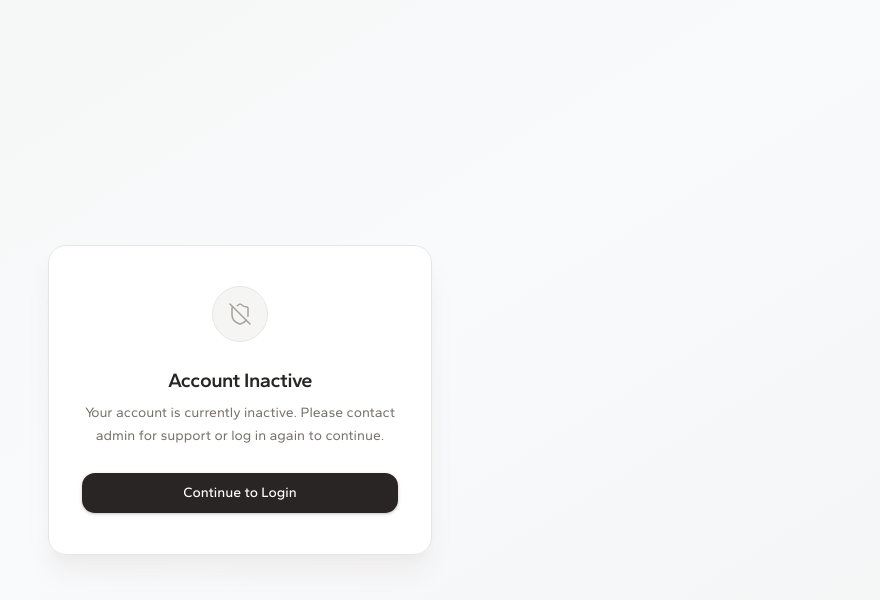
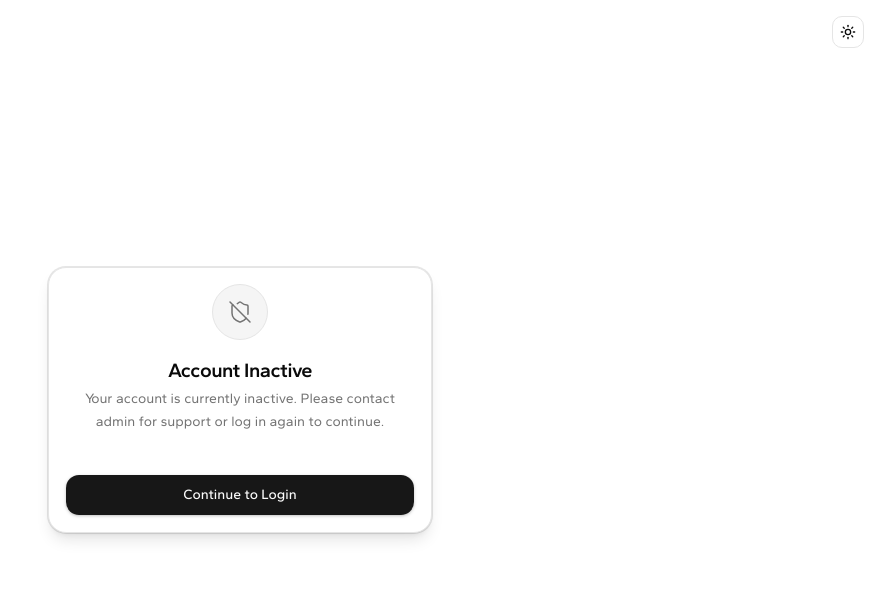
Before and after one commit to Hal0-hal0/saktra, a Next.js app: page /inactive in a window 1280 px wide. Shown: the top 600 px of the page, without its empty margins (400-1280 px from the left). Built offline with nearby package versions, Linux system fonts and the light colour scheme; no server answers.

Commit message:
Add inactive page with card UI and dark mode support

```diff
--- a/app/inactive/page.tsx
+++ b/app/inactive/page.tsx
@@ -1,54 +1,73 @@
 'use client'
+
 import React from 'react'
 import { useRouter } from 'next/navigation'
 import { Button } from '@/components/ui/button'
+import {
+  Card,
+  CardContent,
+  CardDescription,
+  CardHeader,
+  CardTitle,
+} from '@/components/ui/card'
+import { ShieldOff } from 'lucide-react'
+import { ModeToggle } from '@/components/mode-toggle'
 import { supabase } from '@/lib/supabase/supabase-client'
-import { ShieldOff } from 'lucide-react'
 
 const Inactive = () => {
   const router = useRouter()
 
-    const loginPage = async() => {
+  const loginPage = async () => {
     await supabase.auth.signOut()
     router.push('/login')
   }
 
   return (
-    <main className="min-h-screen flex items-center justify-center bg-gradient-to-br from-stone-100 via-gray-50 to-zinc-100 px-4">
-      <div className="w-full max-w-sm bg-white/90 backdrop-blur-sm border border-stone-200 rounded-2xl shadow-xl shadow-stone-200/60 px-8 py-10 flex flex-col items-center text-center gap-6 animate-in fade-in slide-in-from-bottom-4 duration-700 ease-out">
+    <main className="relative min-h-screen flex items-center justify-center bg-background px-4">
+
+      {/* Mode Toggle — top right */}
+      <div className="absolute top-4 right-4">
+        <ModeToggle />
+      </div>
+
+      <div className="w-full max-w-sm animate-in fade-in slide-in-from-bottom-4 duration-700 ease-out">
+        <Card className="rounded-2xl border border-border shadow-lg">
+          <CardHeader className="flex flex-col items-center text-center gap-4 pb-2">
 
             {/* Icon */}
-        <div className="flex items-center justify-center w-14 h-14 rounded-full bg-stone-100 border border-stone-200">
+            <div className="flex items-center justify-center w-14 h-14 rounded-full bg-muted border border-border">
               <ShieldOff
-            className="w-6 h-6 text-stone-400"
+                className="w-6 h-6 text-muted-foreground"
                 strokeWidth={1.5}
                 aria-hidden="true"
               />
             </div>
 
-        {/* Text */}
-        <div className="flex flex-col gap-2">
-          <h1 className="text-xl font-semibold tracking-tight text-stone-800">
+            <div className="flex flex-col gap-1">
+              <CardTitle className="text-xl font-semibold tracking-tight text-foreground">
                 Account Inactive
-          </h1>
-          <p className="text-sm text-stone-500 leading-relaxed">
+              </CardTitle>
+              <CardDescription className="text-sm text-muted-foreground leading-relaxed">
                 Your account is currently inactive. Please contact admin for support or log in again to continue.
-          </p>
+              </CardDescription>
             </div>
 
-        {/* CTA */}
+          </CardHeader>
+
+          <CardContent className="pt-4">
             <Button
               onClick={loginPage}
-          className="w-full bg-stone-800 hover:bg-stone-700 active:bg-stone-900 text-white text-sm font-medium rounded-xl transition-all duration-200 ease-in-out shadow-sm hover:shadow-md py-5"
+              className="w-full rounded-xl py-5 text-sm font-medium transition-all duration-200 ease-in-out shadow-sm hover:shadow-md"
               aria-label="Continue to login page"
             >
               Continue to Login
             </Button>
+          </CardContent>
+        </Card>
+      </div>
 
-      </div>
     </main>
   )
-
 }
 
 export default Inactive
```
Lines whose indentation alone changed are shown as unchanged.
